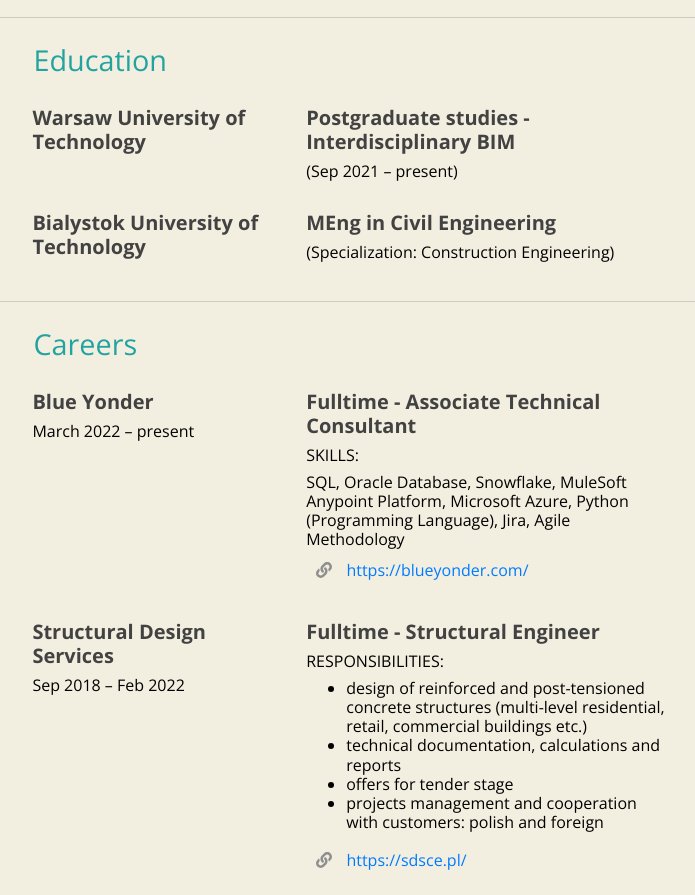
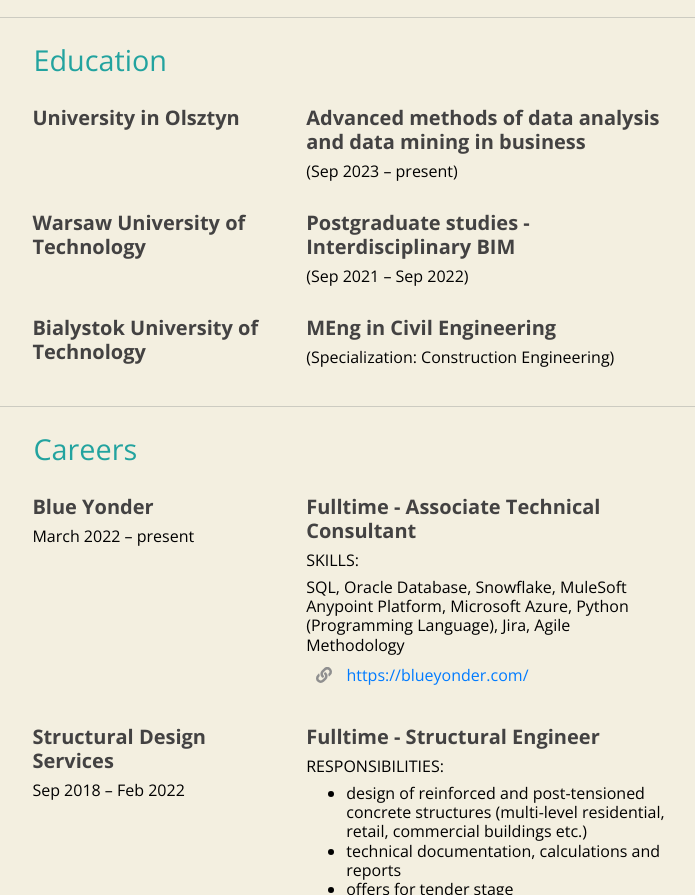
Before and after one commit to karolah713/Personal-Page-CV, a plain HTML site: page index.html in a window 1280 px wide. Shown: the part 2239-3134 px from the top of the page, without its empty margins (293-988 px from the left). Drawn offline with nearby package versions, Linux system fonts and the light colour scheme.

Commit message:
Add new education step to index.html

```diff
--- a/index.html
+++ b/index.html
@@ -159,6 +159,15 @@
         </div>
       </div>
 
+      <div class="row row_padding">
+        <div class="listing-box col-lg-5">
+          <h4>University in Olsztyn</h4>
+        </div>
+        <div class="listing-box col-lg-7">
+          <h4>Advanced methods of data analysis and data mining in business</h4>
+          <h5>(Sep 2023 – present)</h5>
+        </div>
+      </div>
 
       <div class="row row_padding">
         <div class="listing-box col-lg-5">
@@ -166,7 +175,7 @@
         </div>
         <div class="listing-box col-lg-7">
           <h4>Postgraduate studies - Interdisciplinary BIM</h4>
-          <h5>(Sep 2021 – present)</h5>
+          <h5>(Sep 2021 – Sep 2022)</h5>
         </div>
       </div>
 
```
